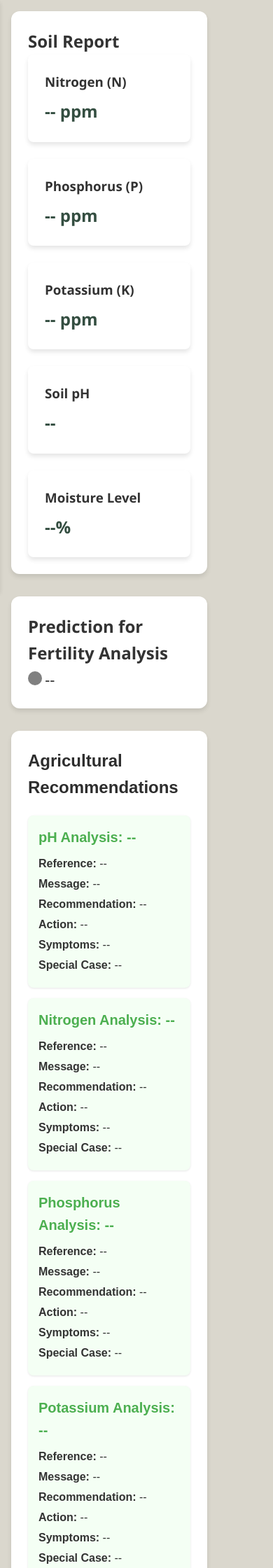
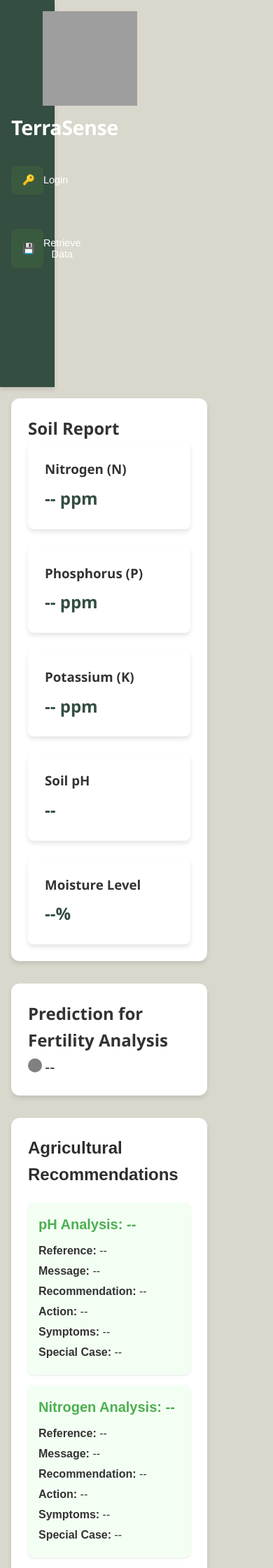
Before and after one commit to jves444/wewspagodna, a Flask app: page / in a window 390 px wide. Shown: the top 2240 px of the page at 70% size. Run offline with Flask 3, Linux system fonts and the light colour scheme; parts of the project's set-up code (start-up, migrations or seed data) failed here and were passed over; some libraries are stand-ins or nearby versions; grey boxes are pictures that could not be loaded.

Commit message:
width fixed

```diff
--- a/static/css/style.css
+++ b/static/css/style.css
@@ -33,6 +33,7 @@ body {
     min-height: 100vh;
     display: flex;
     flex-direction: column;
+    flex-direction: row;
 }
 
 .logo {
@@ -43,7 +44,8 @@ body {
 
 /* Sidebar Styles */
 .sidebar {
-    width: 280px;
+    width: 250px;
+    flex-shrink: 0;
     background: var(--primary-color);
     color: white;
     position: fixed;
@@ -135,7 +137,7 @@ body {
     box-shadow: var(--shadow);
 }
 
-@media (max-width: 1024px) {
+/* @media (max-width: 1024px) {
     .sidebar {
         transform: translateX(-100%);
     }
@@ -152,8 +154,42 @@ body {
     .menu-toggle {
         display: block;
     }
+} */
+@media (max-width: 1024px) {
+    .sidebar {
+        transform: none;
+        /* <== Fix: Don't hide sidebar */
+        position: static;
+        /* Optional: Let it flow with content */
+        max-width: 20%;
+        /* Optional: Make full-width on mobile */
+        height: 100vh;
+        /* Optional: Let it shrink with content */
+        padding: 1rem;
+    }
+
+    body {
+        flex-direction: column;
+    }
+
+    .sidebar {
+        width: 100%;
+        height: auto;
+    }
+
+    .container {
+        margin-left: 0;
+        padding: 1rem;
+        width: 100%;
+    }
+
+    .menu-toggle {
+        display: none;
+        /* Hide toggle since sidebar is always shown */
+    }
 }
 
+/*-------------------*/
 @media (max-width: 768px) {
     .section {
         padding: 1.5rem;
```
